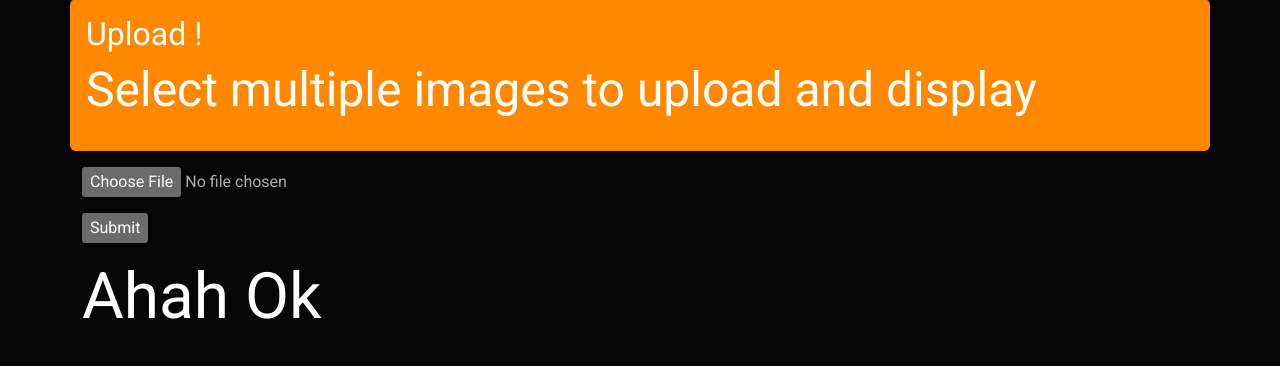
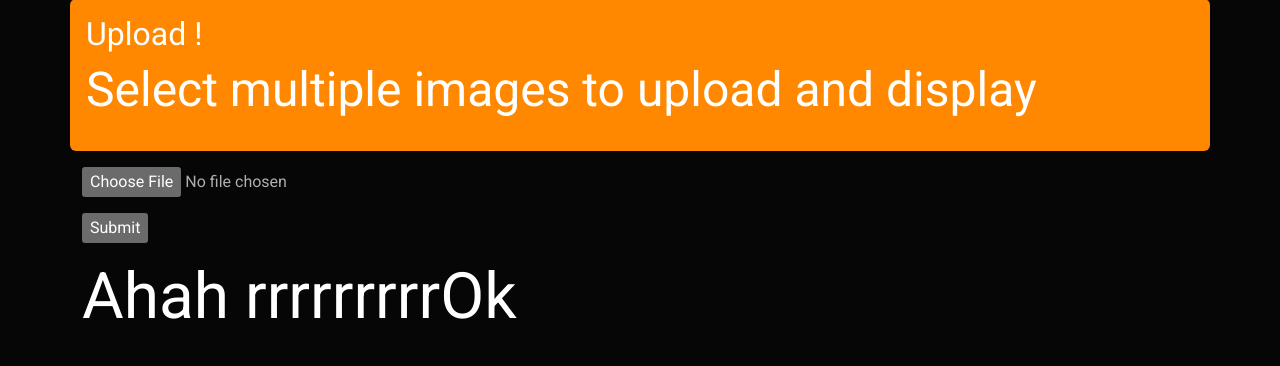
Before and after one commit to valaDevs/flaskdaily, a Flask app: page /avatar in a window 1280 px wide. Shown: the part 75-441 px from the top of the page. Run offline with Flask 2, Linux system fonts and the light colour scheme; some libraries are stand-ins or nearby versions.

Commit message:
added PATCH

```diff
--- a/templates/avatar.html
+++ b/templates/avatar.html
@@ -25,7 +25,7 @@ Upload avatr
             <input type="submit" value="Submit">
         </p>
     </form>
-    <h1>Ahah Ok</h1>
+    <h1>Ahah rrrrrrrrrOk</h1>
 
 </div>
 
```
